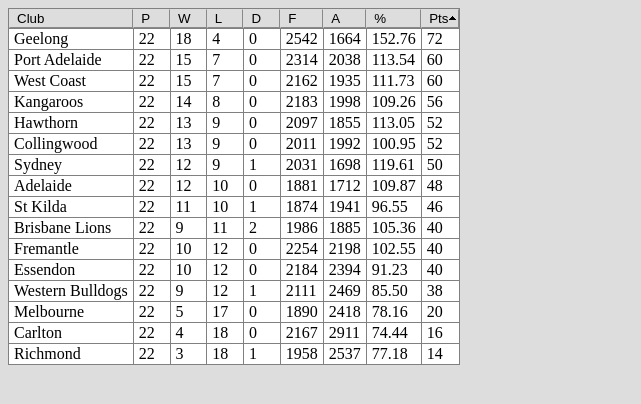
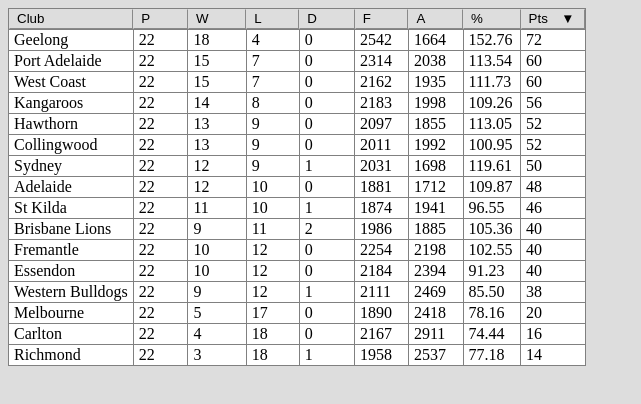
Before and after one commit to meekostuff/DOMSprockets, a plain HTML site: page demos/aria-table.html in a window 1280 px wide. Shown: the whole page, without its empty margins (0-641 px from the left). Drawn offline with Linux system fonts and the light colour scheme.

Commit message:
Update copyrights. Add missing `<meta charset="UTF-8" />` Custom Elements require CSS `*[hidden] { display: none; }` for some reason

```diff
--- a/ARIA.js
+++ b/ARIA.js
@@ -6,9 +6,6 @@
 
 /* NOTE
 	+ Assumes Sprocket.js already loaded
-*/
-/* TODO
-	+ Ideally this would be ARIA.js
 */
 
 Meeko.sprockets.UI = (function() {
--- a/UI.js
+++ b/UI.js
@@ -6,9 +6,6 @@
 
 /* NOTE
 	+ Assumes Sprocket.js already loaded
-*/
-/* TODO
-	+ Ideally this would be ARIA.js
 */
 
 Meeko.sprockets.UI = (function() {
--- a/demos/aria-table.html
+++ b/demos/aria-table.html
@@ -1,13 +1,16 @@
 <!DOCTYPE html>
 <!--
 Table demo
-Copyright 2007,2013 Sean Hogan (http://www.meekostuff.net/)
+Copyright 2007,2013,2014 Sean Hogan (http://www.meekostuff.net/)
 All rights reserved
 -->
 <html>
 <head>
+  <meta charset="UTF-8" />
   <title>DOMSprockets Sortable Table Demo</title>
   <style type="text/css">
+*[hidden] { display: none; }
+
 html {
 	border: none;
 	background-color: #dddddd;
@@ -46,13 +49,18 @@ thead th button {
 <script src="../ARIA.js"></script>
 
   <style>
-thead th.sorted button {
-  background-position: center right;
-  background-repeat: no-repeat;
-  background-image: url(arrow-dn.gif);
+thead th button::after {
+  font-family: monotype;
+  content: "";
+  padding-left: 2em;
 }
-thead th.reversed button {
-  background-image: url(arrow-up.gif);
+thead th.sorted button::after {
+  content: "▲";
+  padding-left: 1em;
+}
+thead th.reversed button::after {
+  content: "▼";
+  padding-left: 1em;
 }
   </style>
 <script>
```
Also changed, not shown: demos/aria-menu.html (+5 -4 lines), demos/aria-tabbox.html (+4 -2 lines), demos/aria-tree.html (+3 -2 lines), demos/menu.html (+4 -1 lines), demos/tabbox.html (+4 -1 lines), demos/table.html (+4 -1 lines), demos/tree.html (+4 -1 lines).
